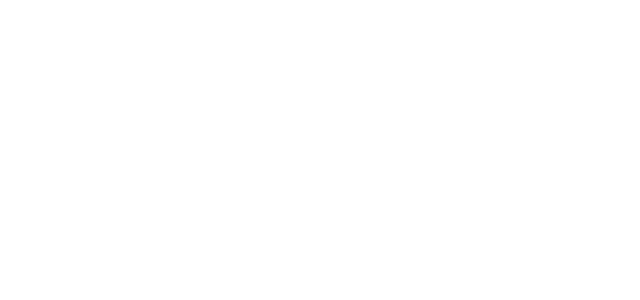
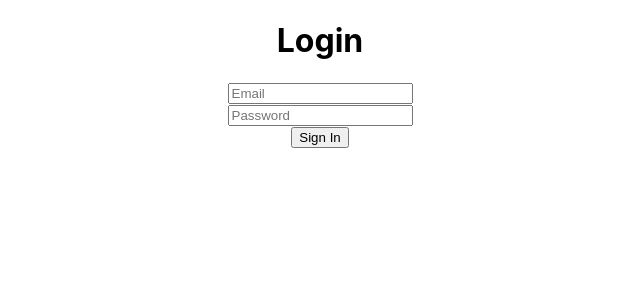
Before and after one commit to ruhan-2908/Reactify, a React (Create React App) app: page /login in a window 1280 px wide. Shown: the top 300 px of the page, without its empty margins (320-960 px from the left). Built offline with nearby package versions, Linux system fonts and the light colour scheme.

Commit message:
End Patch

```diff
--- a/src/App.js
+++ b/src/App.js
@@ -1,10 +1,10 @@
 import logo from './logo.svg';
 import './App.css';
-
+import Login from './Login';
 function App() {
   return (
     <div className="App">
-
+      <Login/>
     </div>
   );
 }
--- /dev/null
+++ b/src/Login.js
@@ -0,0 +1,32 @@
+import { useState } from "react"
+
+export default function Login()
+{
+    const [email,setEmail] = useState("");
+    const [password,setPassword] = useState("");
+    const [message,setMessage] = useState("");
+    function signInHandler()
+    {
+        if(email=='ruhankb29@gmail.com' && password == 'ruhankb')
+        {
+            setMessage("Loading...")
+            setTimeout(()=>{
+                setMessage("Successfully LoggedIn!");
+            },3000)
+
+        }else{
+
+            setMessage("Loading")
+            setTimeout(()=>{
+                setMessage("Invalid Credentials!!");
+            },3000)
+        }
+    }
+    return <div>
+        <h1>Login</h1>
+        <input type="text" placeholder="Email" onChange={(e) => setEmail(e.target.value)}></input> <br/>
+        <input type="text" placeholder="Password"onChange={(e) => setPassword(e.target.value)} ></input> <br/>
+        <button onClick={signInHandler}>Sign In</button>
+        {message && <p>{message}</p>}
+    </div>
+}
```
Also changed, not shown: 2 other files (tests, documents, lock files or other folders).
